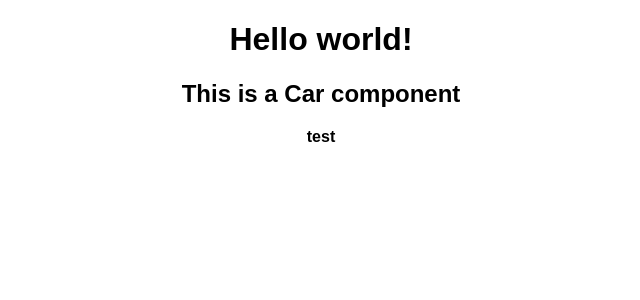
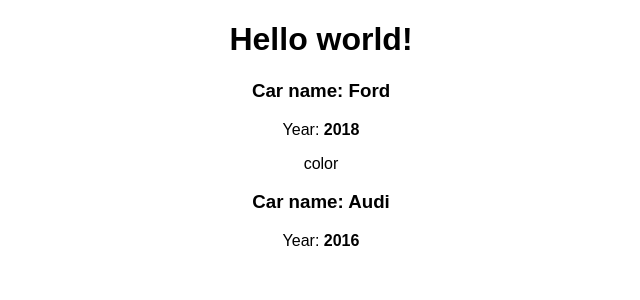
Before and after one commit to angeliquesy/quiz-firebase, a React (Create React App) app: page / in a window 1280 px wide. Shown: the top 300 px of the page, without its empty margins (319-959 px from the left). Built offline with nearby package versions, Linux system fonts and the light colour scheme.

Commit message:
props, children

```diff
--- a/src/App.js
+++ b/src/App.js
@@ -8,9 +8,12 @@
       textAlign: 'center',
     }
     return (
-      <div className="App" style={divStyle}>
+      <div className='App' style={divStyle}>
         <h1>Hello world!</h1>
-        <Car />
+        <Car name='Ford' year={2018}>
+          <p>color</p>
+        </Car>
+        <Car name='Audi' year={2016} />
       </div>
     );
   }
--- a/src/Car/Car.js
+++ b/src/Car/Car.js
@@ -1,30 +1,10 @@
 import React from 'react';
 import App from "../App";
 
-// function Car() {
-//   return (
-//     <h2>This is a Car component</h2>
-//   )
-// }
-
-// const car = () => {
-//   return (
-//      <h2>This is a Car component</h2>
-//   )
-// }
-
-// const car = () => <h2>This is a Car component</h2>
-
-// const car = () => (
-//   <div>
-//     <h2>This is a Car component</h2>
-//     <strong>test</strong>
-//   </div>
-// )
-
-export default () => (
+export default props => (
   <div>
-    <h2>This is a Car component</h2>
-    <strong>test</strong>
+    <h3>Car name: {props.name}</h3>
+    <p>Year: <strong>{props.year}</strong></p>
+    { props.children }
   </div>
 );
```
